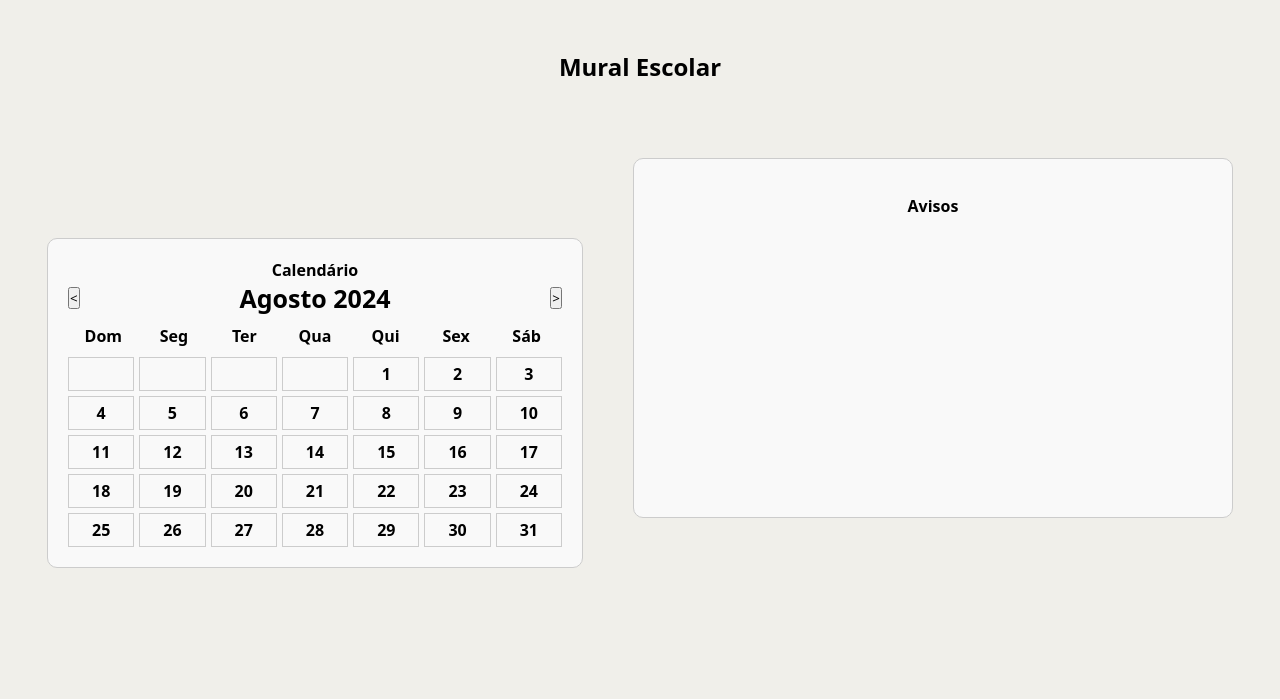
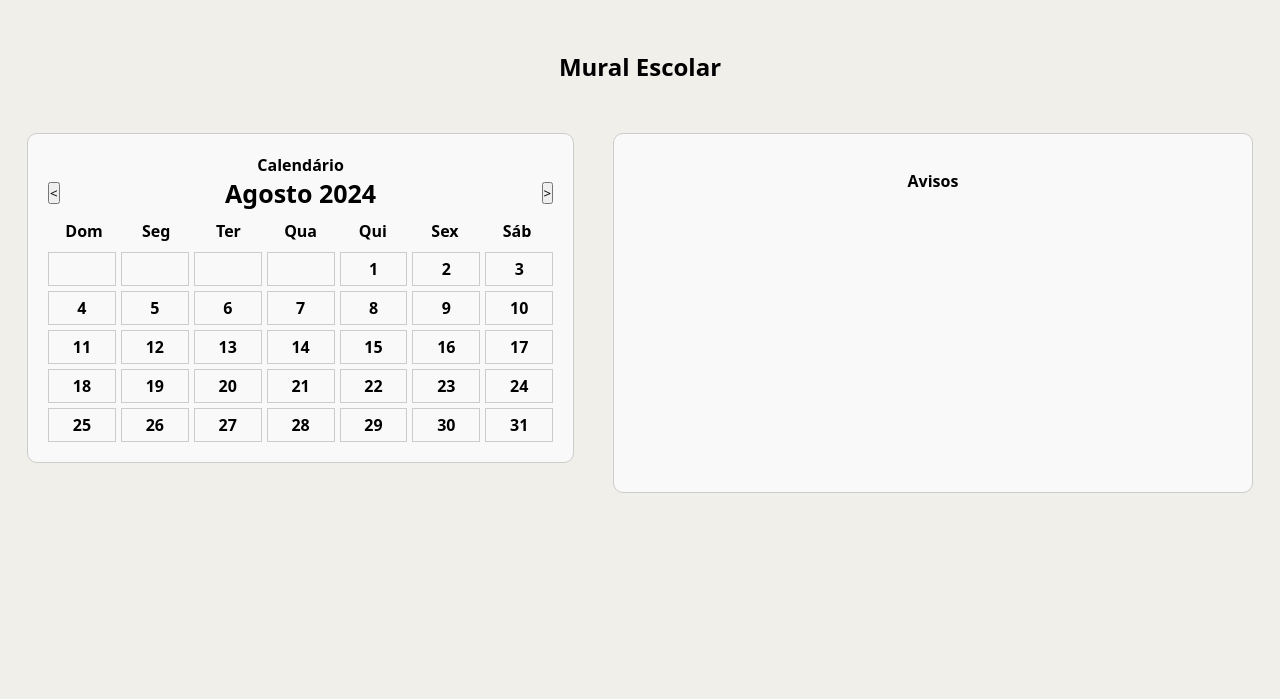
Before and after one commit to L33hxfm/TCC, a plain HTML site: page aluno.html in a window 1280 px wide. Shown: the part 100-800 px from the top of the page. Drawn offline with nearby package versions, Linux system fonts and the light colour scheme.

Commit message:
Update style_aluno.css

```diff
--- a/CSS/style_aluno.css
+++ b/CSS/style_aluno.css
@@ -205,6 +205,7 @@ html {
 /* Header */
 
 /* Main */
+/*Mural Escolar*/
 main {
     padding-top: 150px;
 }
@@ -225,31 +226,36 @@ main {
 }
 
 .calendario {
-    width: 600px;
+    width: 95%; /*mudei valor*/
     display: block;
     justify-content: center;
     margin: 20px;
+    margin-top: 10px;
     padding: 20px;
     border: 1px solid #ccc;
     border-radius: 10px;
     background-color: #f9f9f9;
     font-weight: bold;
     color: #000;
+    position: absolute; /*adicionei*/
+    top: 0%; /*adicionei*/
 }
 
 .avisos {
     height: 360px;
-    width: 600px;
+    width: 50%; /*mudei valor*/
     display: flex;
     justify-content: center;
     margin: 20px;
-    margin-top: 34.84px;
+    margin-top: 10px;
     padding: 20px;
     border: 1px solid #ccc;
     border-radius: 10px;
     background-color: #f9f9f9;
     font-weight: bold;
     color: #000;
+    top: 10%; /*adicionei*/
+
 }
 
 .item_mural_container a {
```
